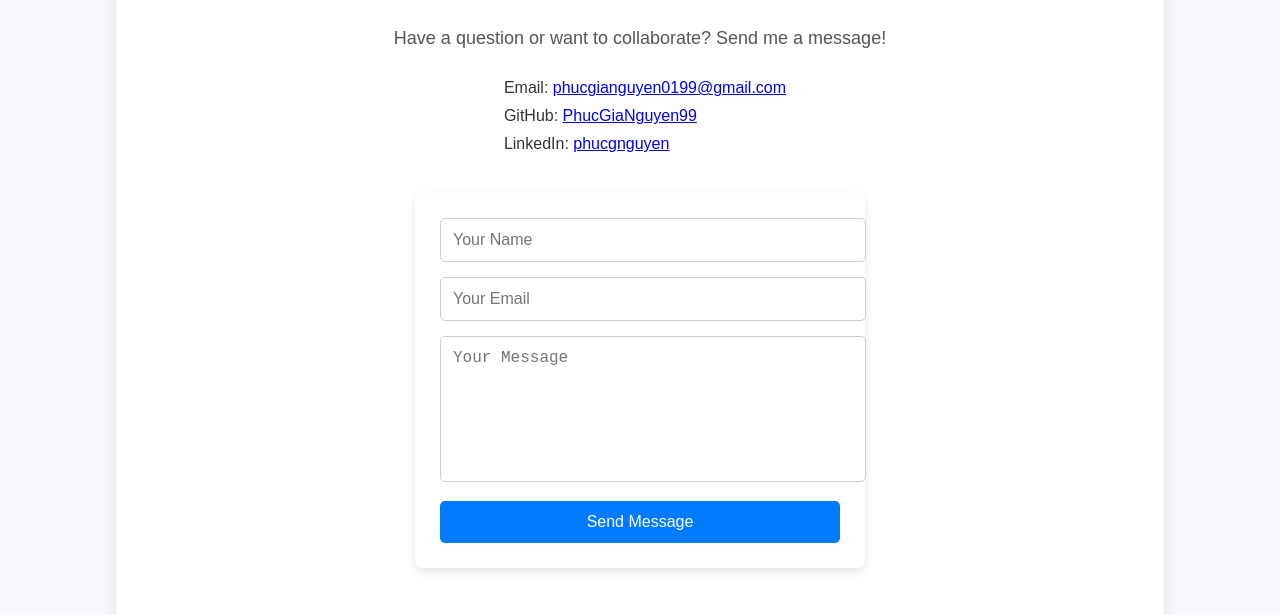
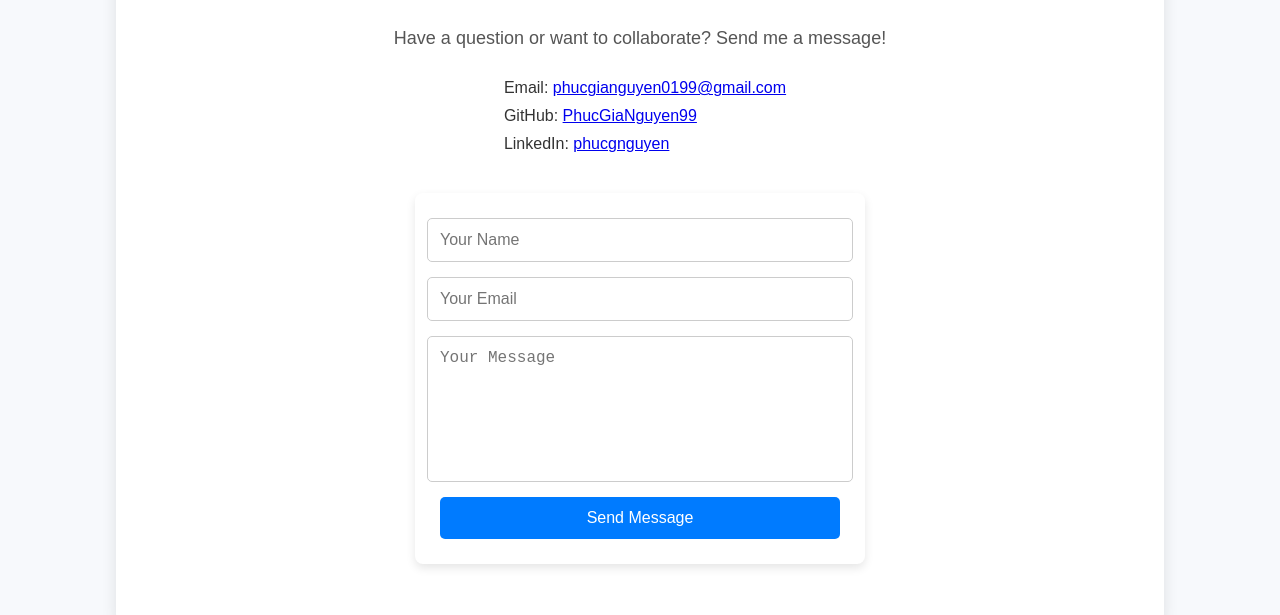
Before and after one commit to PhucGiaNguyen99/Phuc-Nguyen-Latest-Portfolio, a React (Create React App) app: page /contact in a window 1280 px wide. Shown: the part 337-952 px from the top of the page. Built offline with nearby package versions, Linux system fonts and the light colour scheme.

Commit message:
Fixed the alignment issue in the Contact form.

```diff
--- a/src/components/styles.css
+++ b/src/components/styles.css
@@ -72,6 +72,7 @@ body {
     box-shadow: 0px 5px 15px rgba(0, 0, 0, 0.1);
     margin: 50px auto;
     max-width: 800px;
+    text-align: center;
   }
 
   .section-title {
@@ -107,20 +108,27 @@ body {
     display: flex;
     flex-direction: column;
     align-items: center;
+    justify-content: center;
   }
 
   .contact-form {
+    width: 100%;
     background: white;
     padding: 25px;
     border-radius: 8px;
     box-shadow: 0px 4px 10px rgba(0, 0, 0, 0.1);
     max-width: 400px;
     width: 100%;
+    flex-direction: column;
+    align-items: center;
   }
 
   .input-group {
     margin-bottom: 15px;
     width: 100%;
+    display: flex;
+    flex-direction: column;
+    align-items: center;
   }
 
   .contact-form input,
```
